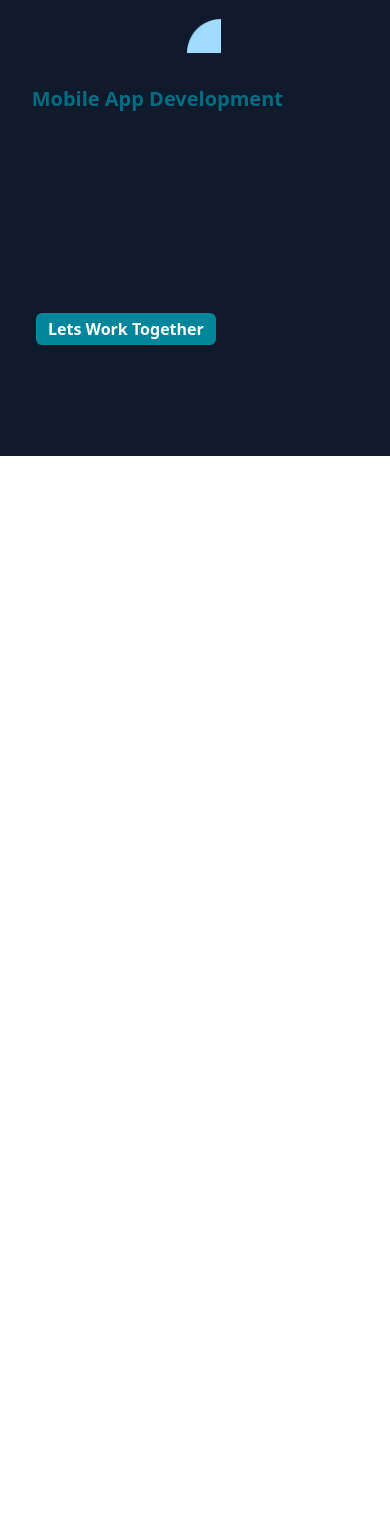
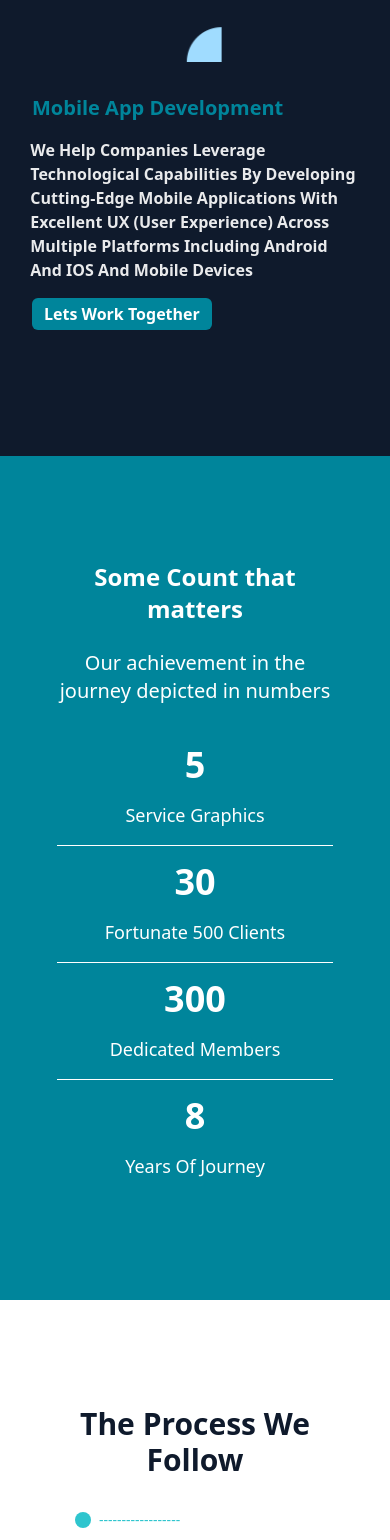
Before and after one commit to SibteDev72/digidittos-web, a Nuxt app: page / in a window 390 px wide. Shown: the part 388-1928 px from the top of the page. Before the commit the page ends 844 px from the top, so only its background shows below. Built offline with nearby package versions, Linux system fonts and the light colour scheme.

Commit message:
Screen Responsiveness Done

```diff
--- a/components/Content/Details.vue
+++ b/components/Content/Details.vue
@@ -1,18 +1,24 @@
 <template>
-  <div class="w-full h-[100vh] flex flex-col gap-12 justify-between pb-24">
+  <div class="w-full h-fit md:h-[100vh] flex flex-col">
     <div
-      class="w-full h-max py-12 px-12 bg-primary1 flex flex-col gap-10 justify-center items-center"
+      class="w-full h-[100vh] md:h-[50%] py-12 px-12 bg-primary1 flex flex-col gap-6 md:gap-10 justify-center items-center"
     >
-      <p class="text-4xl text-white font-extrabold">Some Count that matters</p>
-      <p class="text-xl text-white font-thin">
+      <p
+        class="text-2xl text-center md:text-3xl lg:text-4xl text-white font-extrabold"
+      >
+        Some Count that matters
+      </p>
+      <p class="text-xl text-white font-thin text-center">
         Our achievement in the journey depicted in numbers
       </p>
-      <div id="stats" class="flex flex-row">
+      <div id="stats" class="flex flex-col md:flex-row">
         <div
           v-for="item in stats"
           :key="item.id"
-          :class="`flex flex-col gap-2 items-center justify-center px-12 ${
-            item.id != stats.length ? 'border-r-[1.5px] border-white' : ''
+          :class="`flex flex-col gap-4 text-center py-4 md:py-0 items-center justify-center md:justify-start px-12 ${
+            item.id != stats.length
+              ? 'border-b-[1.5px] py-2 md:border-b-0 md:border-r-[1.5px] border-white'
+              : ''
           }`"
         >
           <p ref="statRefs" class="text-white text-4xl font-bold">0</p>
@@ -22,9 +28,18 @@
         </div>
       </div>
     </div>
-    <div id="flow" class="flex flex-col gap-8 w-full px-20">
-      <p class="text-dark text-3xl font-bold">The Process we follow</p>
-      <div class="flex flex-row w-full justify-between">
+    <div
+      id="flow"
+      class="flex flex-col h-[100vh] md:h-[50%] justify-center gap-8 w-full px-8 lg:px-14 xl:px-[10rem]"
+    >
+      <p
+        class="text-dark text-3xl font-bold capitalize text-center md:text-start"
+      >
+        The Process we follow
+      </p>
+      <div
+        class="flex flex-col md:flex-row w-full justify-center gap-4 md:gap-2 items-center md:items-start md:justify-between"
+      >
         <div
           id="flowDetails"
           v-for="item in flow"
@@ -33,9 +48,7 @@
         >
           <div class="flex flex-row items-center gap-2">
             <div class="w-4 h-4 rounded-full bg-[#2EC5CE]" />
-            <p class="font-light text-[#2EC5CE] text-sm">
-              ----------------------
-            </p>
+            <p class="font-light text-[#2EC5CE] text-sm">------------------</p>
           </div>
           <p class="text-xl text-dark capitalize font-semibold">
             {{ item.title }}
@@ -60,14 +73,15 @@ onMounted(async () => {
     const target = item.figures;
     $scrollTrigger.create({
       trigger: "#stats",
-      start: "top+=10% bottom",
-      markers: false,
+      start: "top bottom",
+      // markers: true,
       onEnter: () => {
         $gsap.fromTo(
           { val: 0 },
           { val: 0 },
           {
             val: target,
+            delay: 0.2,
             duration: 2,
             ease: "power1.out",
             onUpdate: function () {
--- a/components/Content/Reviews.vue
+++ b/components/Content/Reviews.vue
@@ -1,21 +1,20 @@
 <template>
-  <div class="w-full h-[100vh] flex flex-row">
+  <div class="w-full h-[100vh] flex flex-col md:flex-row">
     <div
-      class="w-[50%] bg-[#2EC5CE] flex flex-col gap-4 justify-center items-center"
+      class="w-full md:w-[50%] h-[20%] md:h-full bg-[#2EC5CE] px-8 lg:px-14 xl:px-[10rem] flex flex-col gap-2 md:gap-4 justify-center items-center"
     >
       <div class="w-fit">
-        <p class="text-dark text-5xl font-bold">Happy Customers</p>
+        <p class="text-dark text-2xl md:text-5xl font-bold">Happy Customers</p>
         <p class="text-dark text-xl font-light mt-4">
-          Feedback from these happy customers helps us <br />
-          in reaching the heights
+          Feedback from these happy customers helps us in reaching the heights
         </p>
       </div>
     </div>
     <div
-      class="w-[50%] relative flex flex-col gap-8 px-20 justify-between py-[15rem]"
+      class="w-full md:w-[50%] h-[80%] md:h-full relative flex flex-col gap-8 px-8 lg:px-14 xl:px-20 justify-between py-[7rem] lg:py-[15rem]"
     >
       <img
-        class="absolute top-12 right-12 w-[6rem] h-auto"
+        class="absolute top-12 right-12 w-[4rem] lg:w-[6rem] h-auto"
         src="/icons/commas.png"
       />
       <div id="review" class="flex flex-col gap-6">
--- a/components/Content/Sevices.vue
+++ b/components/Content/Sevices.vue
@@ -1,28 +1,40 @@
 <template>
   <div
     id="container"
-    class="w-full h-[130vh] flex flex-col gap-12 items-center py-24"
+    class="w-full h-[120vh] md:h-[110vh] lg:h-[114vh] xl:h-[120vh] flex flex-col gap-24 items-center py-20 md:py-24"
   >
-    <div class="px-[30rem] flex flex-col gap-4">
-      <p class="capitalize text-center text-dark font-bold text-5xl">
+    <div
+      class="w-full xl:w-[40%] px-8 lg:px-14 xl:px-2 items-center flex flex-col gap-4"
+    >
+      <p
+        class="capitalize text-center text-dark font-bold text-3xl lg:text-5xl"
+      >
         idealization and evaluation services
       </p>
-      <p class="text-dark text-2xl font-light text-center">
+      <p class="text-dark text-xl lg:text-2xl font-light text-center">
         Find a way forward for your business with our services focused on idea
         evaluation. Learn how to accelerate the first steps of the innovation
         process.
       </p>
     </div>
-    <div class="w-full px-8 flex flex-row gap-6 self-start">
+    <div
+      class="w-full px-8 lg:px-14 xl:px-[10rem] flex flex-row gap-6 self-start"
+    >
       <div
         id="service"
         v-for="item in serviceList"
         :key="item.id"
-        class="border-[1.5px] min-w-[460px] min-h-[15rem] border-primary2 flex flex-col gap-3 px-4 justify-center items-center rounded-md"
+        class="border-[1.5px] min-w-[250px] md:min-w-[340px] lg:min-w-[380px] xl:min-w-[460px] min-h-[15rem] border-primary2 flex flex-col gap-3 py-2 px-4 justify-center items-center rounded-md"
       >
         <img class="w-8 h-auto" :src="`/icons/${item.icon}`" />
-        <p class="text-2xl font-bold text-dark capitalize">{{ item.title }}</p>
-        <p class="text-sm font-light text-dark text-center">{{ item.desc }}</p>
+        <p
+          class="text-xl lg:text-2xl font-bold text-dark capitalize text-center"
+        >
+          {{ item.title }}
+        </p>
+        <p class="text-sm font-light text-dark text-center">
+          {{ item.desc }}
+        </p>
       </div>
     </div>
   </div>
@@ -34,14 +46,14 @@ import { serviceList } from "~/constant/data";
 
 onMounted(() => {
   $gsap.to("#service", {
-    x: -930,
+    x: -1100,
     scrollTrigger: {
       trigger: "#container",
       pin: true,
-      scrub: 1,
+      scrub: 2,
       start: "top top",
       end: "bottom bottom",
-      markers: false,
+      // markers: true,
     },
   });
 });
--- a/components/HeroSection.vue
+++ b/components/HeroSection.vue
@@ -1,14 +1,14 @@
 <template>
   <div class="w-full h-[calc(100vh-4rem)] flex flex-row">
     <div
-      class="w-full md:w-[50%] h-full bg-dark md:bg-[#FFFFFF] flex flex-col gap-8 md:gap-6 py-8 md:py-4 px-9 lg:px-14 xl:px-[10rem] justify-between md:justify-center"
+      class="w-full md:w-[50%] h-full bg-dark md:bg-white flex flex-col gap-8 md:gap-6 py-8 md:py-0 px-8 lg:px-14 xl:px-[10rem] justify-between md:justify-center"
     >
       <img
         id="image"
         class="flex md:hidden w-[100%]"
         src="/images/HeroSectionImage.png"
       />
-      <div class="w-full h-[50%] flex flex-col gap-4">
+      <div class="w-full h-[50%] md:h-fit flex flex-col gap-4">
         <p
           id="slideTitle"
           class="text-primary1 text-xl lg:text-3xl xl:text-5xl font-bold capitalize"
--- a/pages/index.vue
+++ b/pages/index.vue
@@ -1,9 +1,9 @@
 <template>
   <div class="w-full flex flex-col">
     <HeroSection />
-    <!-- <ContentDetails />
+    <ContentDetails />
     <ContentSevices />
-    <ContentReviews /> -->
+    <ContentReviews />
   </div>
 </template>
 
--- a/tailwind.config.cjs
+++ b/tailwind.config.cjs
@@ -15,6 +15,7 @@ module.exports = {
       md: "768px",
       lg: "1024px",
       xl: "1280px",
+      xxl: "1440px"
     },
     colors: {
       primary1: "var(--color-primary1)",
```
